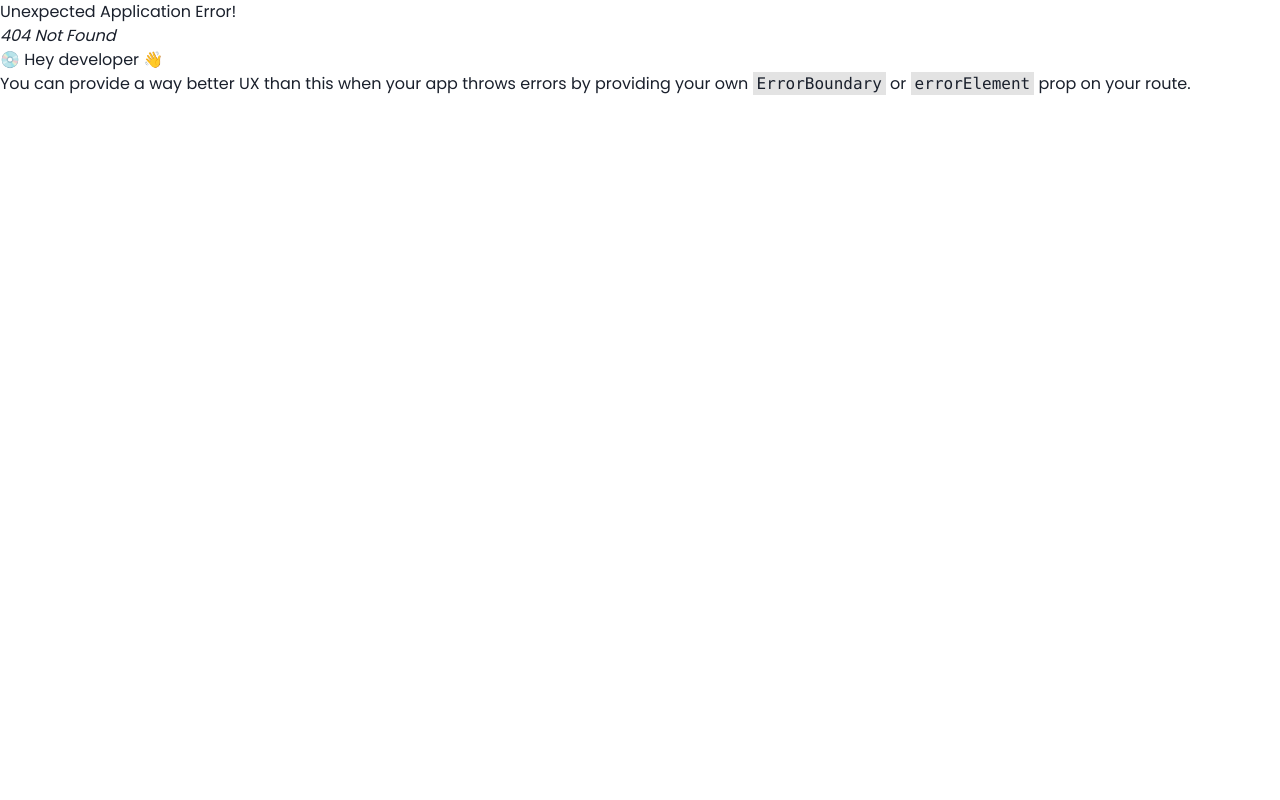
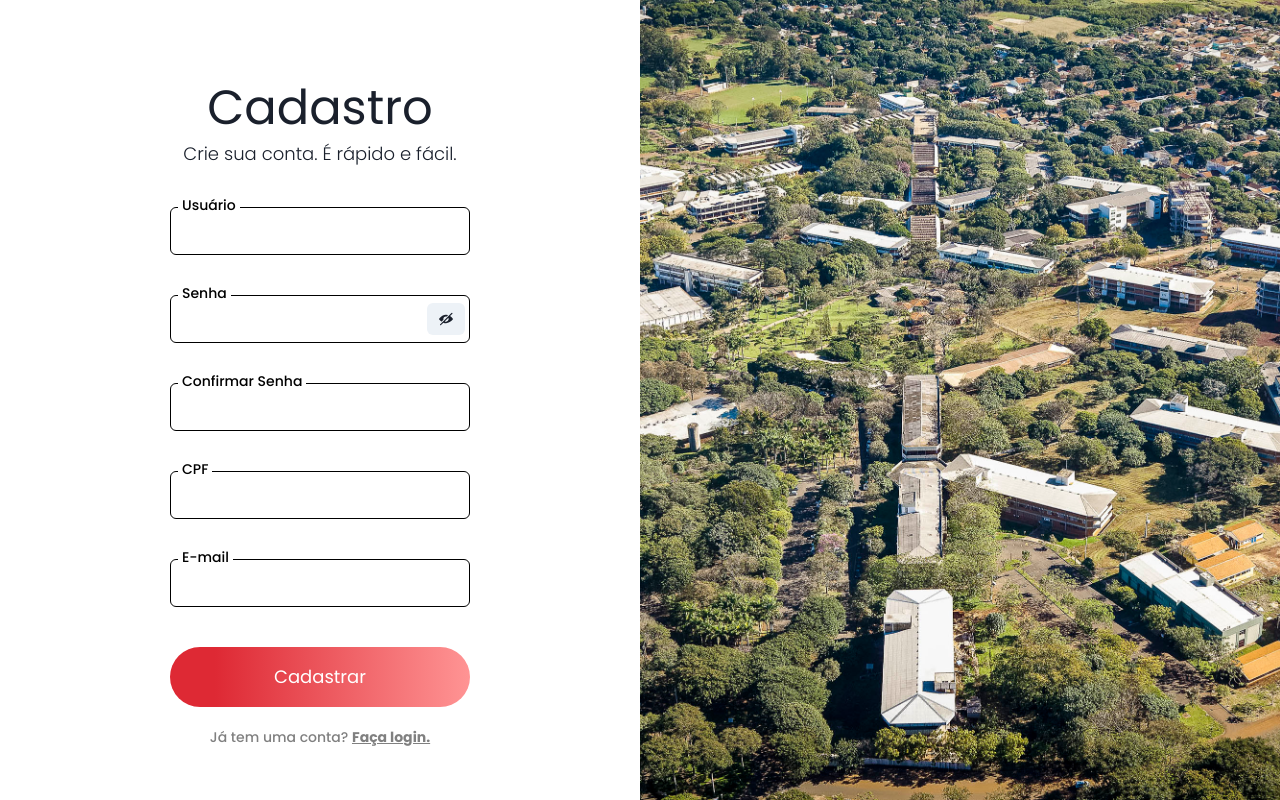
Before and after one commit to JoaoFernandoGoncalves/Trab-CS, a React (Vite) app in the folder frontend/: page /Cadastro in a window 1280 px wide. Before the commit this address had no page. Built offline with nearby package versions, Linux system fonts and the light colour scheme.

Commit message:
tela de cadastro

```diff
--- /dev/null
+++ b/frontend/src/Cadastro.jsx
@@ -0,0 +1,202 @@
+import {
+  Button,
+  Stack,
+  Box,
+  SimpleGrid,
+  Image,
+  Text,
+  Center,
+  VStack,
+} from '@chakra-ui/react';
+import { useState } from 'react';
+import { InputLogin } from './components/inputLogin';
+import { uem } from './assets/images';
+import { Link } from 'react-router-dom';
+import api from './api';
+import '@fontsource/poppins/300.css';
+import '@fontsource/poppins/400.css';
+import '@fontsource/poppins/500.css';
+import '@fontsource/poppins/600.css';
+import '@fontsource/poppins/700.css';
+
+export function Cadastro() {
+  const [user, setUser] = useState('');
+  const [password, setPassword] = useState('');
+  const [confirmPassword, setConfirmPassword] = useState('');
+  const [cpf, setCpf] = useState('');
+  const [email, setEmail] = useState('');
+  const [erro, setErro] = useState('');
+  const [invalidFields, setInvalidFields] = useState({});
+
+  const handleClick = () => {
+    setErro('');
+    setInvalidFields((prevState) => ({
+      ...prevState,
+      user: false,
+      password: false,
+      cpf: false,
+      email: false,
+    }));
+
+    if (password !== confirmPassword) {
+      setErro('As senhas não coincidem');
+      setInvalidFields((prevState) => ({
+        ...prevState,
+        password: true,
+      }));
+      return;
+    }
+
+    api
+      .post('/usuario', {
+        nome: user,
+        email: email,
+        senha: password,
+        cpf: cpf,
+        qtd_tickets: 0,
+      })
+      .then((response) => {
+        if (response.status === 201) {
+          alert('Usuário cadastrado com sucesso');
+        }
+      })
+      .catch((error) => {
+        if (error.response) {
+          const msg = error.response.data.detail;
+          setErro(msg);
+
+          if (msg.startsWith('Usuário')) {
+            setInvalidFields((prevState) => ({
+              ...prevState,
+              user: true,
+            }));
+          }
+          if (msg.startsWith('CPF')) {
+            setInvalidFields((prevState) => ({
+              ...prevState,
+              cpf: true,
+            }));
+          }
+          if (msg.startsWith('Email')) {
+            setInvalidFields((prevState) => ({
+              ...prevState,
+              email: true,
+            }));
+          }
+        }
+      });
+  };
+
+  return (
+    <SimpleGrid columns={2} height="100vh">
+      <Box
+        style={{
+          display: 'flex',
+          justifyContent: 'center',
+          alignItems: 'center',
+          height: '100vh',
+        }}
+      >
+        <VStack spacing={0}>
+          <Text fontSize="5xl" mb={-1}>
+            Cadastro
+          </Text>
+          <Text
+            fontSize="18px"
+            width="100vh"
+            mb={10}
+            textAlign="center"
+            fontWeight={300}
+          >
+            Crie sua conta. É rápido e fácil.
+          </Text>
+
+          <Stack spacing={10} width="300px" direction="column" align="center">
+            <InputLogin
+              title="Usuário"
+              isInvalid={invalidFields.user}
+              value={user}
+              onInput={(e) => setUser(e.target.value)}
+            ></InputLogin>
+
+            <InputLogin
+              title="Senha"
+              password={true}
+              value={password}
+              onInput={(e) => setPassword(e.target.value)}
+            ></InputLogin>
+
+            <InputLogin
+              title="Confirmar Senha"
+              isInvalid={invalidFields.password}
+              notShow={true}
+              value={confirmPassword}
+              onInput={(e) => setConfirmPassword(e.target.value)}
+            ></InputLogin>
+
+            <InputLogin
+              title="CPF"
+              isInvalid={invalidFields.cpf}
+              value={cpf}
+              onInput={(e) => setCpf(e.target.value)}
+            ></InputLogin>
+
+            <InputLogin
+              title="E-mail"
+              isInvalid={invalidFields.email}
+              value={email}
+              onInput={(e) => setEmail(e.target.value)}
+            ></InputLogin>
+
+            <Text
+              fontSize="14px"
+              width="100vh"
+              m={-5}
+              color={'rgba(222,41,52,1)'}
+              textAlign="center"
+              fontWeight={800}
+            >
+              {erro}
+            </Text>
+
+            <Button
+              bg="linear-gradient(90deg, rgba(222,41,52,1) 15%, rgba(255,148,148,1) 100%)"
+              width="100%"
+              size="lg"
+              py="30px"
+              borderRadius={30}
+              textColor="White"
+              fontWeight="400"
+              _hover={{
+                bg: 'gray.700',
+              }}
+              onClick={handleClick}
+            >
+              Cadastrar
+            </Button>
+
+            <Text
+              fontSize="14px"
+              width="100vh"
+              m={-5}
+              color="grey"
+              textAlign="center"
+              fontWeight={500}
+            >
+              Já tem uma conta?{' '}
+              <Link
+                to="/"
+                style={{ fontWeight: 'bold', textDecoration: 'underline' }}
+              >
+                Faça login.
+              </Link>
+            </Text>
+          </Stack>
+        </VStack>
+      </Box>
+      <Box bg="red.700" height="100%">
+        <Image src={uem} alt="UEM" objectFit="cover" height="100vh" />
+      </Box>
+    </SimpleGrid>
+  );
+}
--- a/frontend/src/Login.jsx
+++ b/frontend/src/Login.jsx
@@ -9,6 +9,7 @@ import {
   VStack,
 } from '@chakra-ui/react';
 import { InputLogin } from './components/inputLogin';
+import { Link } from 'react-router-dom';
 import { uem } from './assets/images';
 import '@fontsource/poppins/300.css';
 import '@fontsource/poppins/400.css';
@@ -63,6 +64,23 @@ export function Login() {
             >
               Entrar
             </Button>
+
+            <Text
+              fontSize="14px"
+              width="100vh"
+              m={-5}
+              color="grey"
+              textAlign="center"
+              fontWeight={500}
+            >
+              Não tem uma conta?{' '}
+              <Link
+                to="/Cadastro"
+                style={{ fontWeight: 'bold', textDecoration: 'underline' }}
+              >
+                Cadastre-se.
+              </Link>
+            </Text>
           </Stack>
         </VStack>
       </Box>
--- a/frontend/src/components/InputLogin.jsx
+++ b/frontend/src/components/InputLogin.jsx
@@ -1,4 +1,4 @@
-import React from 'react';
+import React, { useEffect } from 'react';
 import { Button } from '@chakra-ui/react';
 import { Box } from '@chakra-ui/react';
 import { Input, InputGroup, InputRightElement } from '@chakra-ui/react';
@@ -15,6 +15,16 @@ export function InputLogin(props) {
   let fontColor = props.fontColor || 'black';
   let size = props.size || 'lg';
   let password = props.password || false;
+  let notShow = props.notShow || false;
+
+  useEffect(() => {
+    if (!password) {
+      setShow(true);
+    }
+    if (notShow) {
+      setShow(false);
+    }
+  });
 
   return (
     <Box position="relative" w="100%">
@@ -23,6 +33,9 @@ export function InputLogin(props) {
           borderColor={bdColor}
           size={size}
           type={show ? 'text' : 'password'}
+          value={props.value}
+          onInput={props.onInput}
+          isInvalid={props.isInvalid}
         />
         {password ? (
           <InputRightElement mt={1} mr="1">
```
Also changed, not shown: frontend/src/routes.jsx (+6 -1 lines), 2 other files (tests, documents, lock files or other folders).
